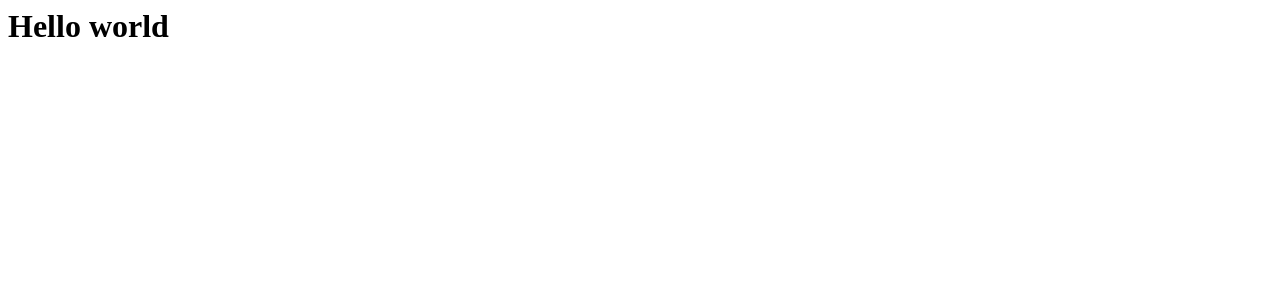
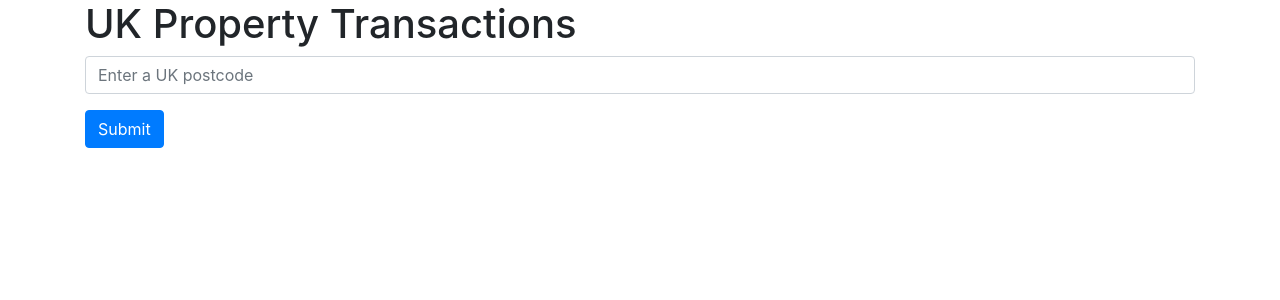
Before and after one commit to davidcmh/property-flask, a Flask app: page / in a window 1280 px wide. Shown: the top 300 px of the page. Run offline with Flask 2, Linux system fonts and the light colour scheme; some libraries are stand-ins or nearby versions.

Commit message:
Create layout.html as base template. Add form and endpoint to make API call to postcodes.io

```diff
--- a/requirements.txt
+++ b/requirements.txt
@@ -1 +1,2 @@
 flask==1.1.1
+requests==2.22.0
--- a/src/app.py
+++ b/src/app.py
@@ -1,4 +1,7 @@
-from flask import Flask, render_template
+from urllib import parse
+
+from flask import Flask, render_template, request
+import requests
 
 app = Flask(__name__)
 
@@ -8,5 +11,13 @@ def index():
     return render_template("index.html")
 
 
+@app.route("/postcode", methods=["POST"])
+def postcode():
+    """Get postcode info from postcodes.io"""
+    input_postcode = request.form.get("postcode")
+    res = requests.get(f"https://postcodes.io/postcodes/{parse.quote(input_postcode)}")
+    return res.text
+
+
 if __name__ == "__main__":
     app.run(debug=True)
--- /dev/null
+++ b/src/templates/base.html
@@ -0,0 +1,13 @@
+<!DOCTYPE html>
+<html>
+    <head>
+        <title>{% block title %}{% endblock %}</title>
+        <link rel="stylesheet" href="https://stackpath.bootstrapcdn.com/bootstrap/4.1.3/css/bootstrap.min.css" integrity="sha384-MCw98/SFnGE8fJT3GXwEOngsV7Zt27NXFoaoApmYm81iuXoPkFOJwJ8ERdknLPMO" crossorigin="anonymous">
+    </head>
+    <body>
+        <div class="container">
+            {% block body %}
+            {% endblock %}
+        </div>
+    </body>
+</html>
--- a/src/templates/index.html
+++ b/src/templates/index.html
@@ -1,8 +1,18 @@
-<html>
-    <head>
-        <title>UK Property Transactions</title>
-    </head>
-    <body>
-        <h1>Hello world</h1>
-    </body>
-</html>
+{% extends "base.html" %}
+
+{% block title %}
+    UK Property Transactions
+{% endblock %}
+
+{% block body %}
+    <h1>UK Property Transactions</h1>
+
+    <form id="form" action="{{ url_for('postcode') }}" method="post">
+        <div class="form-group">
+            <input class="form-control" name="postcode" placeholder="Enter a UK postcode">
+        </div>
+        <div class="form-group">
+            <button class="btn btn-primary">Submit</button>
+        </div>
+    </form>
+{% endblock %}
```
